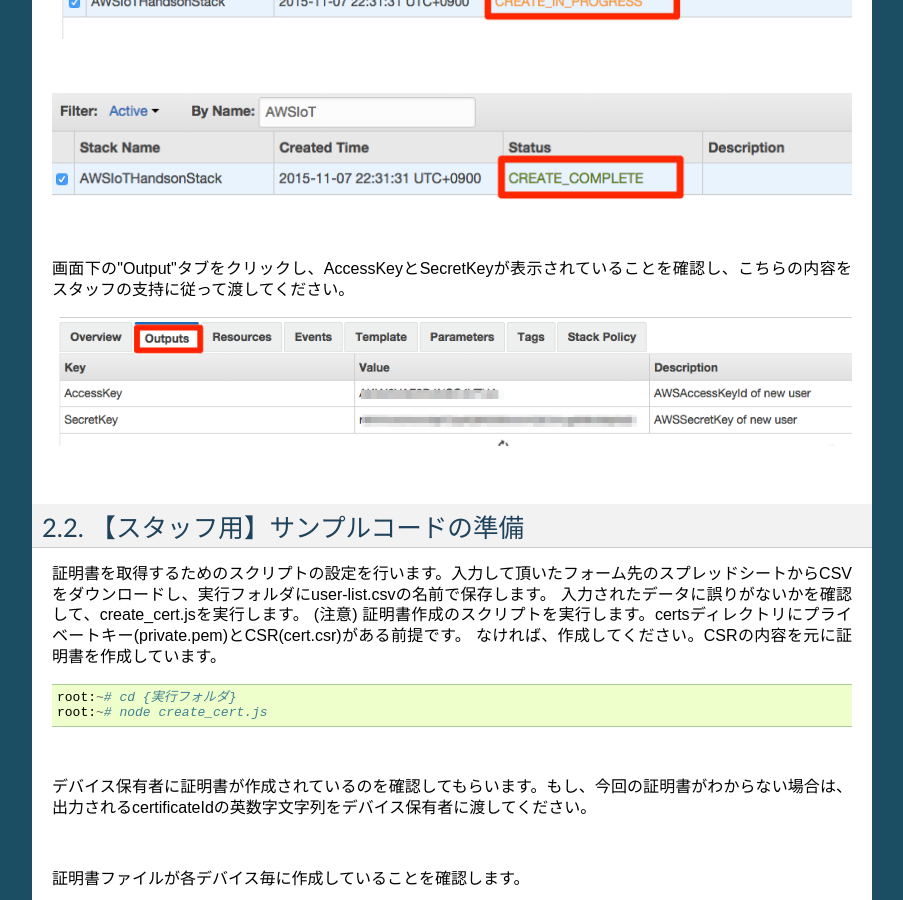
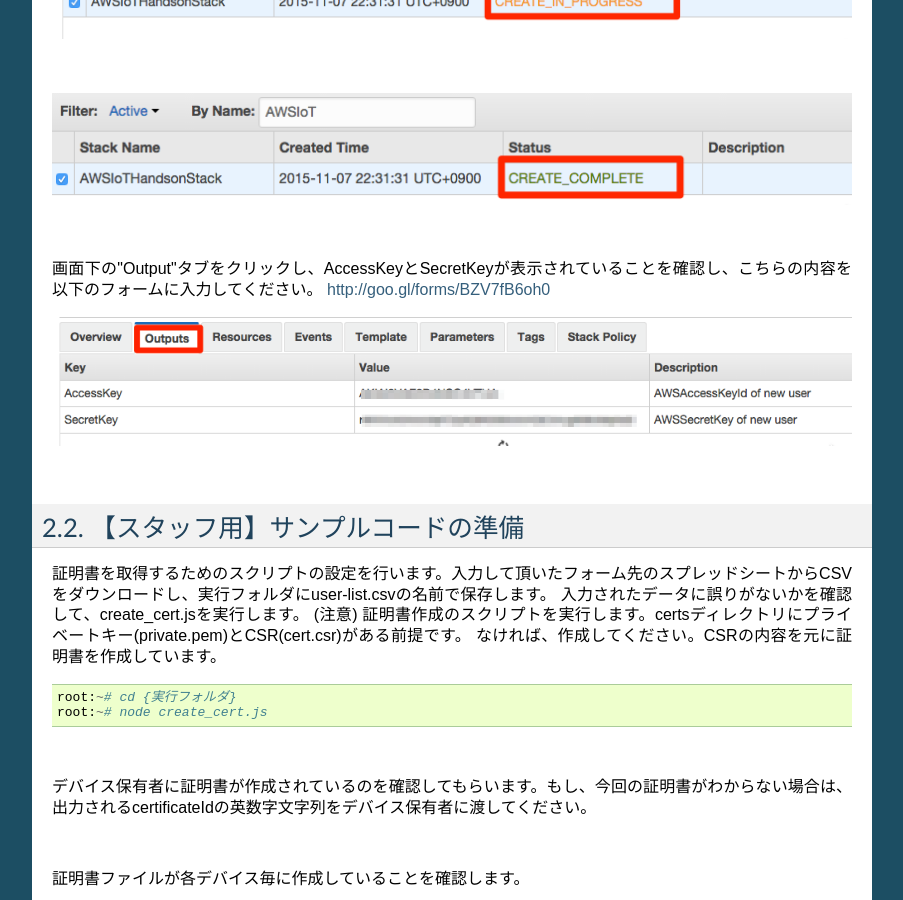
Before and after one commit to ToshiEna/awsiot-handson-short-version, a Sphinx documentation site: the page built from docs/source/02.rst, in a window 1280 px wide and 900 px high, scrolled down 2674 px. Shown: the whole window, without its empty margins (198-1101 px from the left). Built offline with Sphinx 7.4.7, drawn with Linux system fonts in a browser that asks for light colours.

Commit message:
modified docs

```diff
--- a/docs/source/02.rst
+++ b/docs/source/02.rst
@@ -56,11 +56,15 @@ Cloud Formationのスタックの一覧に作成したスタックが表示さ
 
 |
 
-画面下の"Output"タブをクリックし、AccessKeyとSecretKeyが表示されていることを確認し、こちらの内容をスタッフの支持に従って渡してください。
+画面下の"Output"タブをクリックし、AccessKeyとSecretKeyが表示されていることを確認し、こちらの内容を以下のフォームに入力してください。
+http://goo.gl/forms/BZV7fB6oh0
+
 
 .. image:: images/2-cf-8.png
 
 |
+
+
 
 【スタッフ用】サンプルコードの準備
 ============================
--- a/docs/source/05.rst
+++ b/docs/source/05.rst
@@ -6,6 +6,7 @@ kintoneの設定
 ==============
 センサーデータのモニタリングのために、AWS IoT Rule, Lambdaを経由で、kintoneにデータをいれます。
 共通のkintoneアカウントを利用して可視化いたします。
+共通のkintoneアカウントについては、別途お知らせいたします。
 
 前提条件
 ==============
```
Also changed, not shown: docs/source/images/senario1.png.
